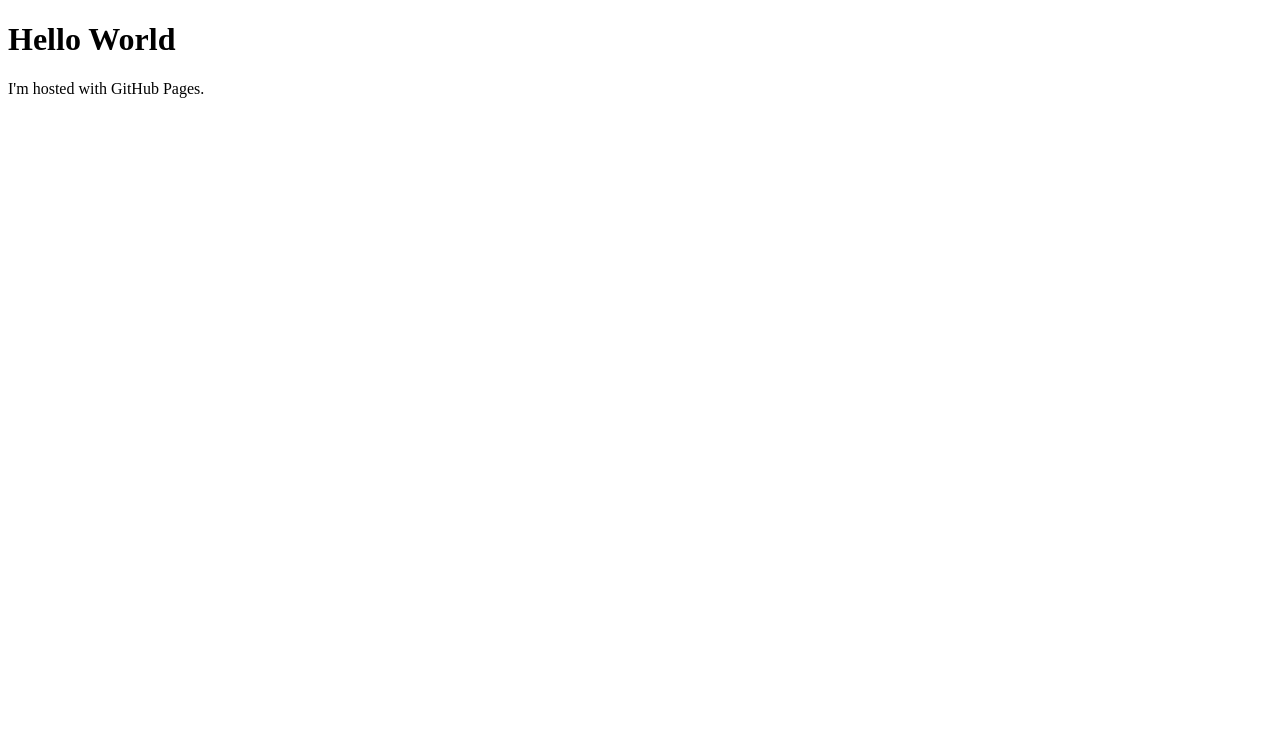
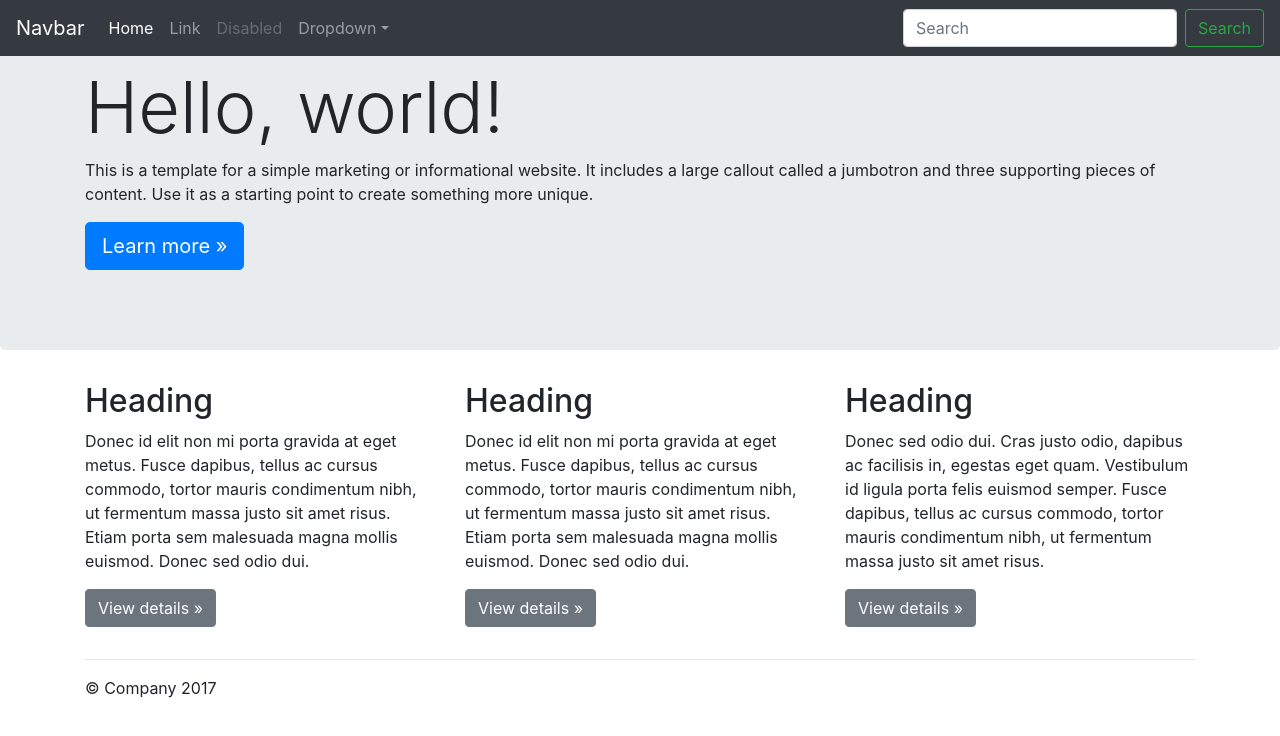
Before and after one commit to JCass149/JCass149.github.io, a plain HTML site: page index.html in a window 1280 px wide. Drawn offline with nearby package versions, Linux system fonts and the light colour scheme.

Commit message:
Update index.html
Basic bootstrap

```diff
--- a/index.html
+++ b/index.html
@@ -1,7 +1,100 @@
-<!DOCTYPE html>
-<html>
-<body>
-<h1>Hello World</h1>
-<p>I'm hosted with GitHub Pages.</p>
-</body>
-</html>
+<html lang="en" class="gr__getbootstrap_com"><head>
+    <meta charset="utf-8">
+    <meta name="viewport" content="width=device-width, initial-scale=1, shrink-to-fit=no">
+    <meta name="description" content="">
+    <meta name="author" content="">
+    <link rel="icon" href="../../../../favicon.ico">
+
+    <title>Jumbotron Template for Bootstrap</title>
+
+    <!-- Bootstrap core CSS -->
+    <link href="../../../../dist/css/bootstrap.min.css" rel="stylesheet">
+
+    <!-- Custom styles for this template -->
+    <link href="jumbotron.css" rel="stylesheet">
+  </head>
+
+  <body data-gr-c-s-loaded="true" waid71fa0d88-5390-4b5b-a2f4-e45fa93d85e2="SA password protect entry checker">
+
+    <nav class="navbar navbar-expand-md navbar-dark fixed-top bg-dark">
+      <a class="navbar-brand" href="#">Navbar</a>
+      <button class="navbar-toggler" type="button" data-toggle="collapse" data-target="#navbarsExampleDefault" aria-controls="navbarsExampleDefault" aria-expanded="false" aria-label="Toggle navigation">
+        <span class="navbar-toggler-icon"></span>
+      </button>
+
+      <div class="collapse navbar-collapse" id="navbarsExampleDefault">
+        <ul class="navbar-nav mr-auto">
+          <li class="nav-item active">
+            <a class="nav-link" href="#">Home <span class="sr-only">(current)</span></a>
+          </li>
+          <li class="nav-item">
+            <a class="nav-link" href="#">Link</a>
+          </li>
+          <li class="nav-item">
+            <a class="nav-link disabled" href="#">Disabled</a>
+          </li>
+          <li class="nav-item dropdown">
+            <a class="nav-link dropdown-toggle" href="http://example.com" id="dropdown01" data-toggle="dropdown" aria-haspopup="true" aria-expanded="false">Dropdown</a>
+            <div class="dropdown-menu" aria-labelledby="dropdown01">
+              <a class="dropdown-item" href="#">Action</a>
+              <a class="dropdown-item" href="#">Another action</a>
+              <a class="dropdown-item" href="#">Something else here</a>
+            </div>
+          </li>
+        </ul>
+        <form class="form-inline my-2 my-lg-0">
+          <input class="form-control mr-sm-2" type="text" placeholder="Search" aria-label="Search">
+          <button class="btn btn-outline-success my-2 my-sm-0" type="submit">Search</button>
+        </form>
+      </div>
+    </nav>
+
+    <!-- Main jumbotron for a primary marketing message or call to action -->
+    <div class="jumbotron">
+      <div class="container">
+        <h1 class="display-3">Hello, world!</h1>
+        <p>This is a template for a simple marketing or informational website. It includes a large callout called a jumbotron and three supporting pieces of content. Use it as a starting point to create something more unique.</p>
+        <p><a class="btn btn-primary btn-lg" href="#" role="button">Learn more »</a></p>
+      </div>
+    </div>
+
+    <div class="container">
+      <!-- Example row of columns -->
+      <div class="row">
+        <div class="col-md-4">
+          <h2>Heading</h2>
+          <p>Donec id elit non mi porta gravida at eget metus. Fusce dapibus, tellus ac cursus commodo, tortor mauris condimentum nibh, ut fermentum massa justo sit amet risus. Etiam porta sem malesuada magna mollis euismod. Donec sed odio dui. </p>
+          <p><a class="btn btn-secondary" href="#" role="button">View details »</a></p>
+        </div>
+        <div class="col-md-4">
+          <h2>Heading</h2>
+          <p>Donec id elit non mi porta gravida at eget metus. Fusce dapibus, tellus ac cursus commodo, tortor mauris condimentum nibh, ut fermentum massa justo sit amet risus. Etiam porta sem malesuada magna mollis euismod. Donec sed odio dui. </p>
+          <p><a class="btn btn-secondary" href="#" role="button">View details »</a></p>
+        </div>
+        <div class="col-md-4">
+          <h2>Heading</h2>
+          <p>Donec sed odio dui. Cras justo odio, dapibus ac facilisis in, egestas eget quam. Vestibulum id ligula porta felis euismod semper. Fusce dapibus, tellus ac cursus commodo, tortor mauris condimentum nibh, ut fermentum massa justo sit amet risus.</p>
+          <p><a class="btn btn-secondary" href="#" role="button">View details »</a></p>
+        </div>
+      </div>
+
+      <hr>
+
+      <footer>
+        <p>© Company 2017</p>
+      </footer>
+    </div> <!-- /container -->
+
+
+    <!-- Bootstrap core JavaScript
+    ================================================== -->
+    <!-- Placed at the end of the document so the pages load faster -->
+    <script src="https://code.jquery.com/jquery-3.2.1.slim.min.js" integrity="sha384-KJ3o2DKtIkvYIK3UENzmM7KCkRr/rE9/Qpg6aAZGJwFDMVNA/GpGFF93hXpG5KkN" crossorigin="anonymous"></script>
+    <script>window.jQuery || document.write('<script src="../../../../assets/js/vendor/jquery.min.js"><\/script>')</script>
+    <script src="../../../../assets/js/vendor/popper.min.js"></script>
+    <script src="../../../../dist/js/bootstrap.min.js"></script>
+    <!-- IE10 viewport hack for Surface/desktop Windows 8 bug -->
+    <script src="../../../../assets/js/ie10-viewport-bug-workaround.js"></script>
+
+
+</body></html>
```
